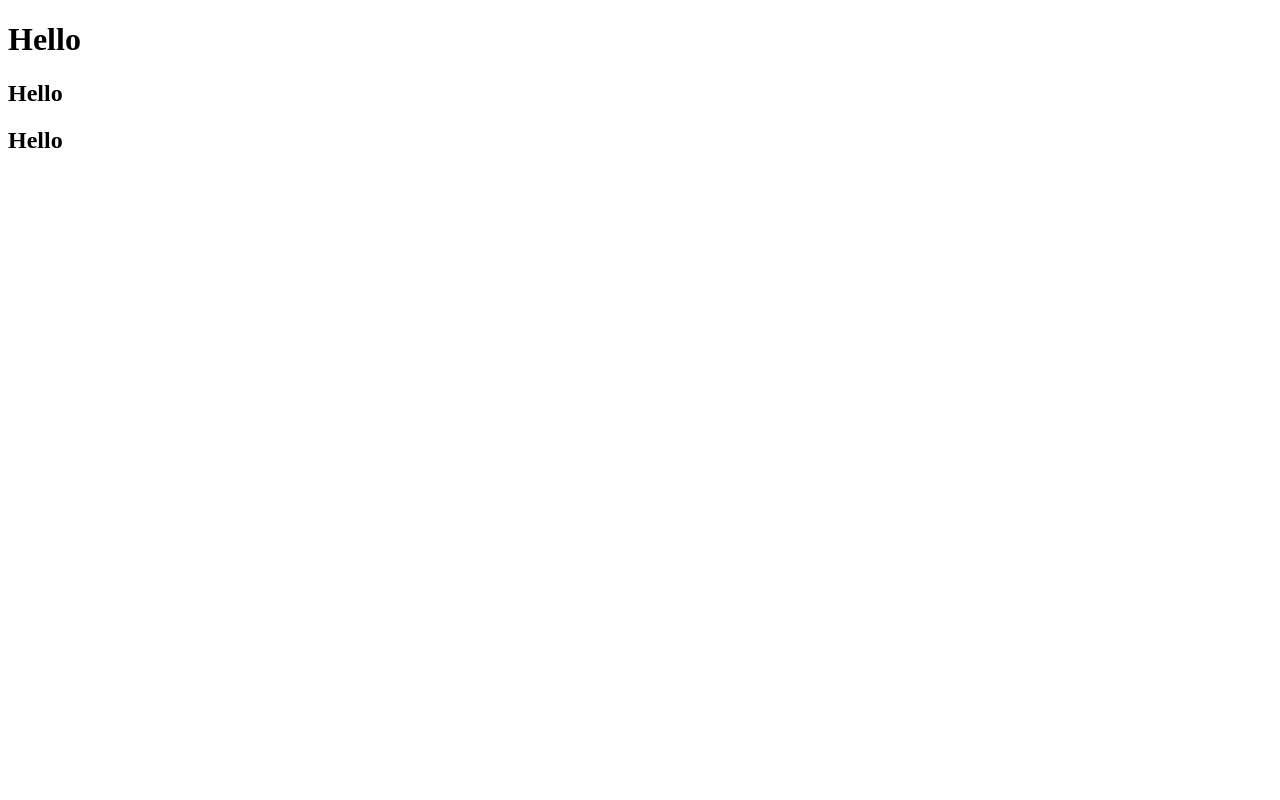
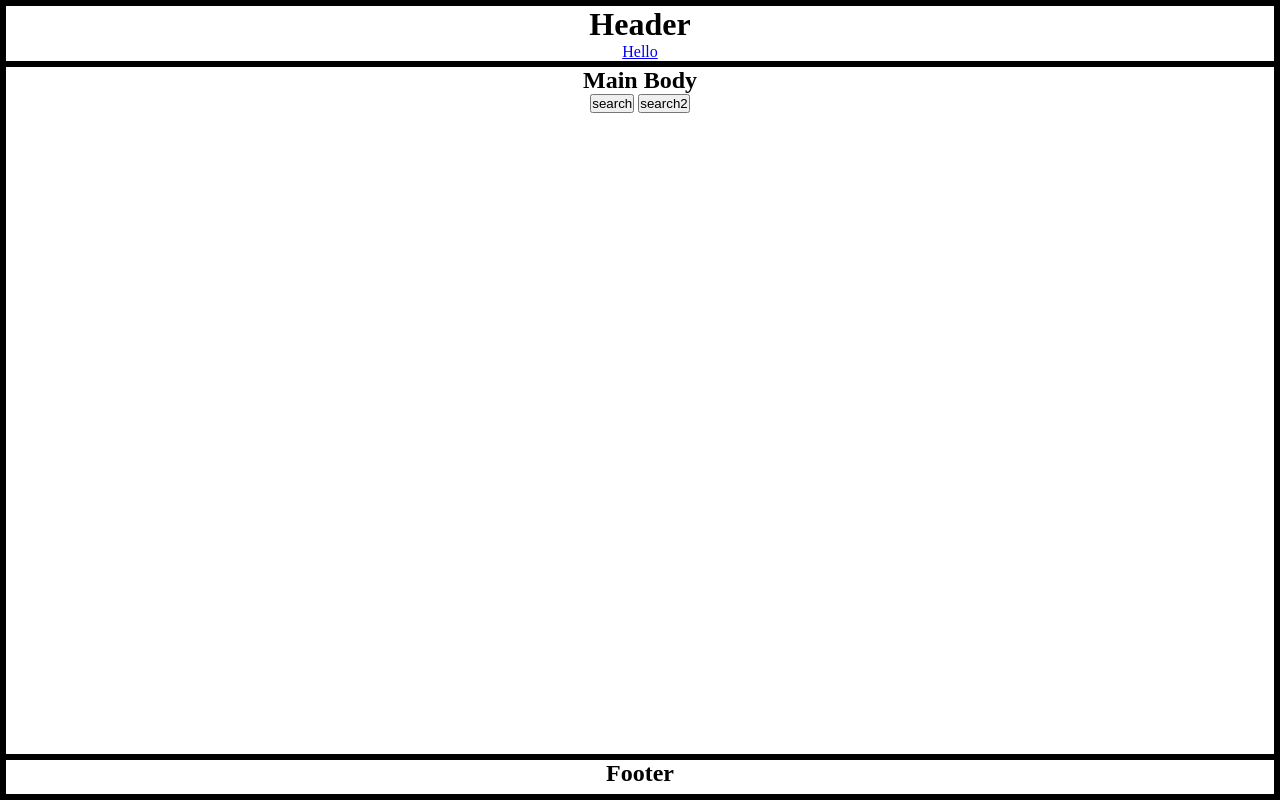
Before and after one commit to BerserkFalcon/RecipeByIngredient, a plain HTML site: page index.html in a window 1280 px wide. Drawn offline with Linux system fonts and the light colour scheme.

Commit message:
CSS and JS additions

```diff
--- a/assets/script.js
+++ b/assets/script.js
@@ -0,0 +1,5 @@
+const recipes = [];
+const searchButton = document.getElementById("searchButton");
+console.log(searchButton);
+const searchButton2 = document.querySelector('.addButton')
+console.log(searchButton2);
--- a/assets/style.css
+++ b/assets/style.css
@@ -0,0 +1,38 @@
+*{
+    margin:0;
+    padding: 0;
+    box-sizing: border-box;
+}
+
+body{
+    border: 3px solid black;
+    display: flex;
+    flex-direction: column;
+    justify-content: flex-start;
+    align-items: center;
+    min-height: 100vh;
+
+}
+.headerElement{
+    width: 100%;
+    text-align: center;
+    border: 3px solid black;
+}
+
+.bodyElement{
+    border: 3px solid black;
+}
+
+.mainElement{
+    border: 3px solid black;
+    flex-grow: 2;
+    width: 100%;
+    text-align: center;
+}
+
+.footerElement{
+    border: 3px solid black;
+    height: 5vh;
+    width: 100%;
+    text-align: center;
+}
--- a/index.html
+++ b/index.html
@@ -5,25 +5,39 @@
 <head>
     <meta charset="UTF-8">
     <meta name="viewport" content="width=device-width, initial-scale=1.0">
-    <link rel="stylesheet" type="text/css">
+    <link rel="stylesheet" type="text/css" href="assets/style.css"/>
     <title>RecipeByIngredient</title>
 </head>
 
-<body>
+<header class="headerElement">
 
-    <header>
-        <h1>Hello</h1>
-    </header>
+    <h1>Header</h1>
+    <nav class="navElement">
+        <ul>
+            <a href="#"><li>Hello</li></a>
+        </ul>
+    </nav>
 
-    <main>
-        <h2>Hello</h2>
+</header>
 
+<body class="bodyElement">
+
+    <main class="mainElement">
+        <h2>Main Body</h2>
+        <div id="main-content">
+            <button id="searchButton">search</button>
+            <button class="addButton">search2</button>
+        </div>
     </main>
-
-    <footer>
-        <h2>Hello</h2>
-    </footer>
 
 </body>
 
+<footer class="footerElement">
+
+    <h2>Footer</h2>
+
+</footer>
+
+    <script src="assets/script.js"></script>
+
 </html>
```
